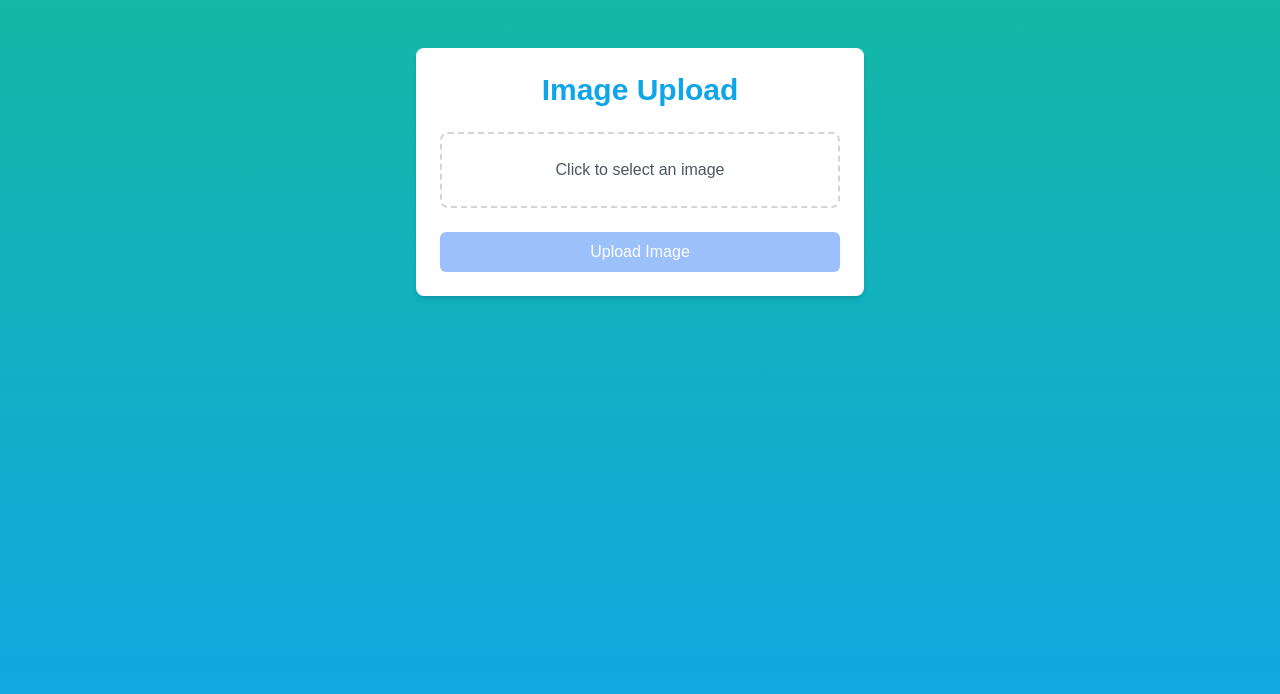
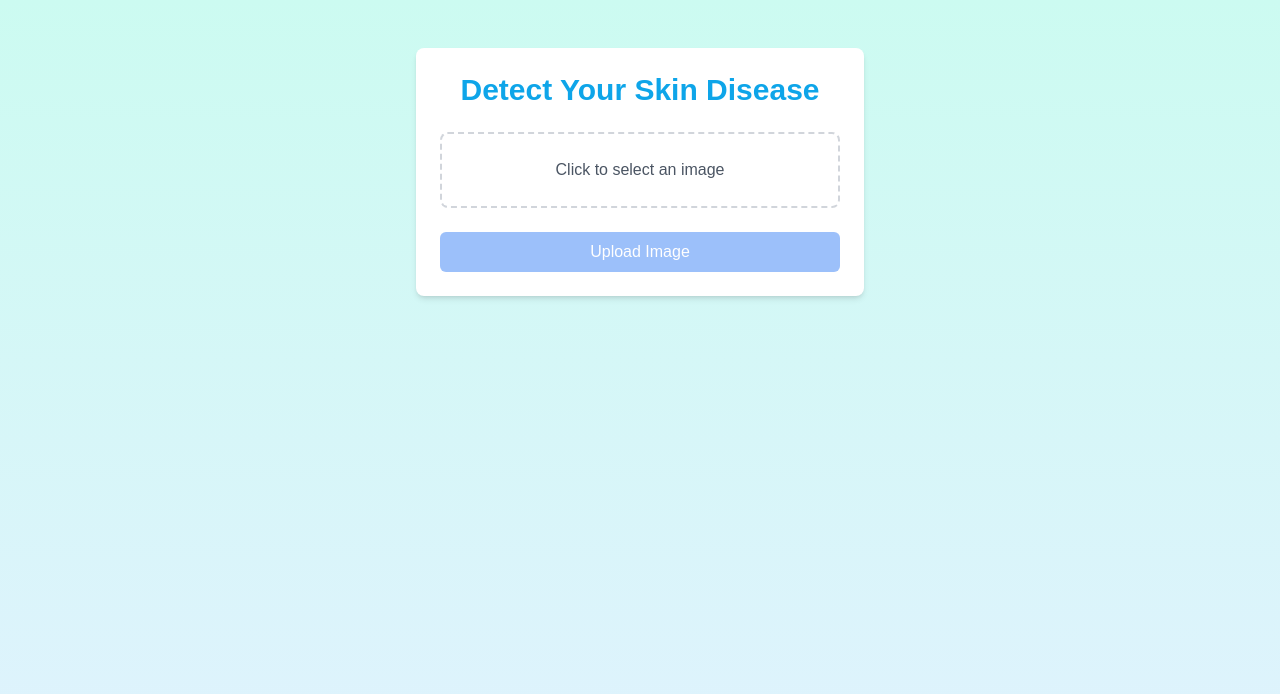
Before and after one commit to bintangharry123/tktb-frontend, a Next.js app: page / in a window 1280 px wide. Shown: the top 694 px of the page. Built offline with nearby package versions, Linux system fonts and the light colour scheme.

Commit message:
prod: change BE endpoint to deployed azure

```diff
--- a/app/actions.js
+++ b/app/actions.js
@@ -16,7 +16,7 @@ export const ProcessImage = async (imgData) => {
         size: imgData.size
       });
 
-      const res = await fetch('http://localhost:8000/get-prediction', {
+      const res = await fetch('https://skintect-backend-hzaeaceabffhamhh.southeastasia-01.azurewebsites.net/get-prediction', {
         method: 'POST',
         body: formData
       });
--- a/app/page.js
+++ b/app/page.js
@@ -29,9 +29,9 @@ export default function HomePage() {
   };
 
   return (
-    <div className="min-h-screen bg-gradient-to-b from-teal-500 to-sky-500 py-12 px-4">
+    <div className="min-h-screen bg-gradient-to-b from-teal-100 to-sky-100 py-12 px-4">
       <div className="max-w-md mx-auto bg-white rounded-lg shadow-md p-6">
-        <h1 className="text-3xl font-bold mb-6 text-center text-sky-500">Image Upload</h1>
+        <h1 className="text-3xl font-bold mb-6 text-center text-sky-500">Detect Your Skin Disease</h1>
 
         <form onSubmit={handleSubmit} className="space-y-6">
           <div className="flex flex-col items-center">
--- a/next.config.mjs
+++ b/next.config.mjs
@@ -2,7 +2,7 @@
 const nextConfig = {
   experimental: {
     serverActions: {
-      bodySizeLimit: '10mb',
+      bodySizeLimit: '20mb',
     }
   }
 };
```
